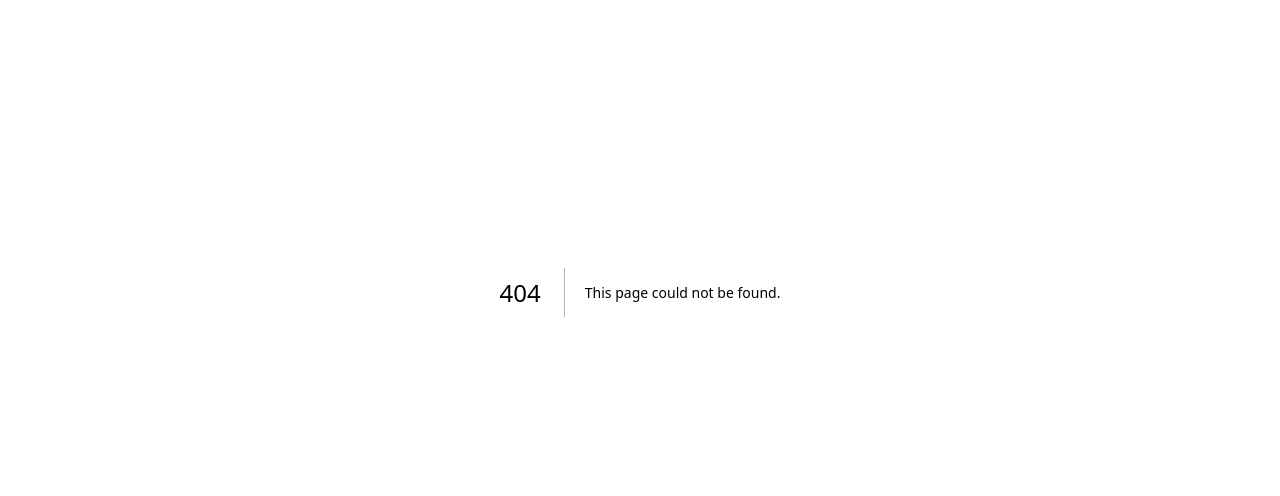
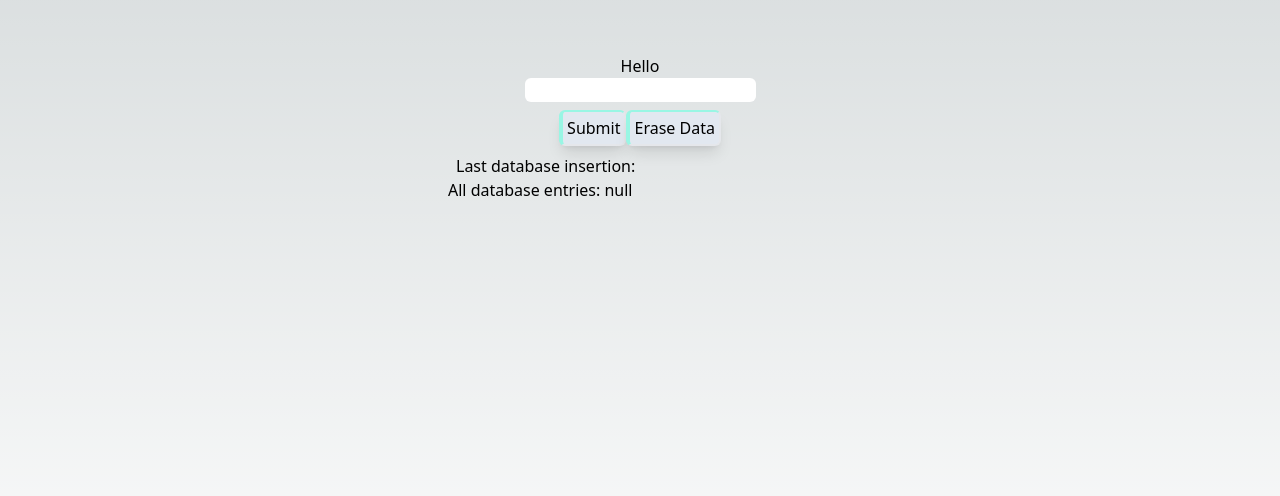
Before and after one commit to deadlyunicorn/personal-webpage, a Next.js app: page /dataTest/otherTest in a window 1280 px wide. Before the commit this address had no page. Shown: the part 108-604 px from the top of the page. Built offline with nearby package versions, Linux system fonts and the light colour scheme; no server answers; the database is empty.

Commit message:
Inserting strings into a personal database. arrays tomorrow oh why does it feel like arrays need special treatment...

```diff
--- /dev/null
+++ b/app/dataTest/otherTest/page.tsx
@@ -0,0 +1,92 @@
+'use client'
+import { useState } from "react"
+
+///
+import {database} from "../../firebaseConfig"
+import {ref,set, onValue } from "firebase/database"
+import { useEffect } from "react"
+///
+
+
+
+const dataReference = ref(database,'users/test/');
+const getReference = ref(database,'users/test/dataEntered')
+
+function writeUserData(inputted:string){
+  set(dataReference,{
+    dataEntered:inputted,
+  })
+}
+
+
+
+
+  /////
+  /////
+export default function Page(){
+
+  const [input,setInput]=useState("")
+  const [storedInput,setStored]=useState("")
+
+  const [fetchedData,setFetched]=useState("") //we need to add read data here for it to update
+
+  useEffect(()=>{
+    onValue ((getReference), (snapshot)=>{ ///CHECK CODE HERE NXT
+      const data=snapshot.val();
+      setFetched(data)
+    })
+  })
+
+
+
+
+  return(
+    <>
+    <div
+    className="h-screen flex flex-col justify-center items-center">
+      <div>
+
+      <p id="hell">
+        Hello
+      </p>
+      </div>
+      <input
+        className="rounded-md "
+        onChange={(e)=>{
+          setInput(e.target.value)
+          }}/>
+      <div>
+
+        <button
+          className="mt-2 bg-slate-200 rounded-md p-1 border-2 border-l-4 border-l-teal-200 border-t-teal-200 shadow-lg"
+          onClick={()=>{
+            setStored(input)
+            writeUserData(fetchedData+input+" ")
+          }}>
+
+          Submit
+        </button>
+        <button
+          className="mt-2 bg-slate-200 rounded-md p-1 border-2 border-l-4 border-l-teal-200 border-t-teal-200 shadow-lg"
+          onClick={()=>{
+            writeUserData("")
+          }}
+        >
+          Erase Data
+        </button>
+      </div>
+      <div className="h-96 w-96 overflow-auto ">
+
+        <p className="h-4 m-2">Last database insertion:{storedInput} {}</p>
+
+        <p>All database entries: {JSON.stringify(fetchedData)}</p>
+      </div>
+    </div>
+
+
+
+    </>
+  )
+
+
+}
--- /dev/null
+++ b/app/firebaseConfig.ts
@@ -0,0 +1,31 @@
+// Import the functions you need from the SDKs you need
+import { initializeApp } from "firebase/app";
+import { getAnalytics } from "firebase/analytics";
+///
+
+
+import {getDatabase} from "firebase/database";
+
+//////////////
+// TODO: Add SDKs for Firebase products that you want to use
+// https://firebase.google.com/docs/web/setup#available-libraries
+////////
+// Your web app's Firebase configuration
+// For Firebase JS SDK v7.20.0 and later, measurementId is optional
+//////////////
+const firebaseConfig = {
+  apiKey: "AIzaSyB1haCBD8z4gLSOvdQItUzNfXGQUlpBN5s",
+  authDomain: "test-e97c9.firebaseapp.com",
+  projectId: "test-e97c9",
+  storageBucket: "test-e97c9.appspot.com",
+  messagingSenderId: "702977236182",
+  appId: "1:702977236182:web:e96f3d17d16bba4bbbbd77",
+  measurementId: "G-JGQTFGN0SB",
+  databaseURL: "https://test-e97c9-default-rtdb.europe-west1.firebasedatabase.app/",
+};
+
+const app = initializeApp(firebaseConfig); // Initialize Firebase
+const analytics = getAnalytics(app);
+
+///
+export const database = getDatabase(app);
```
